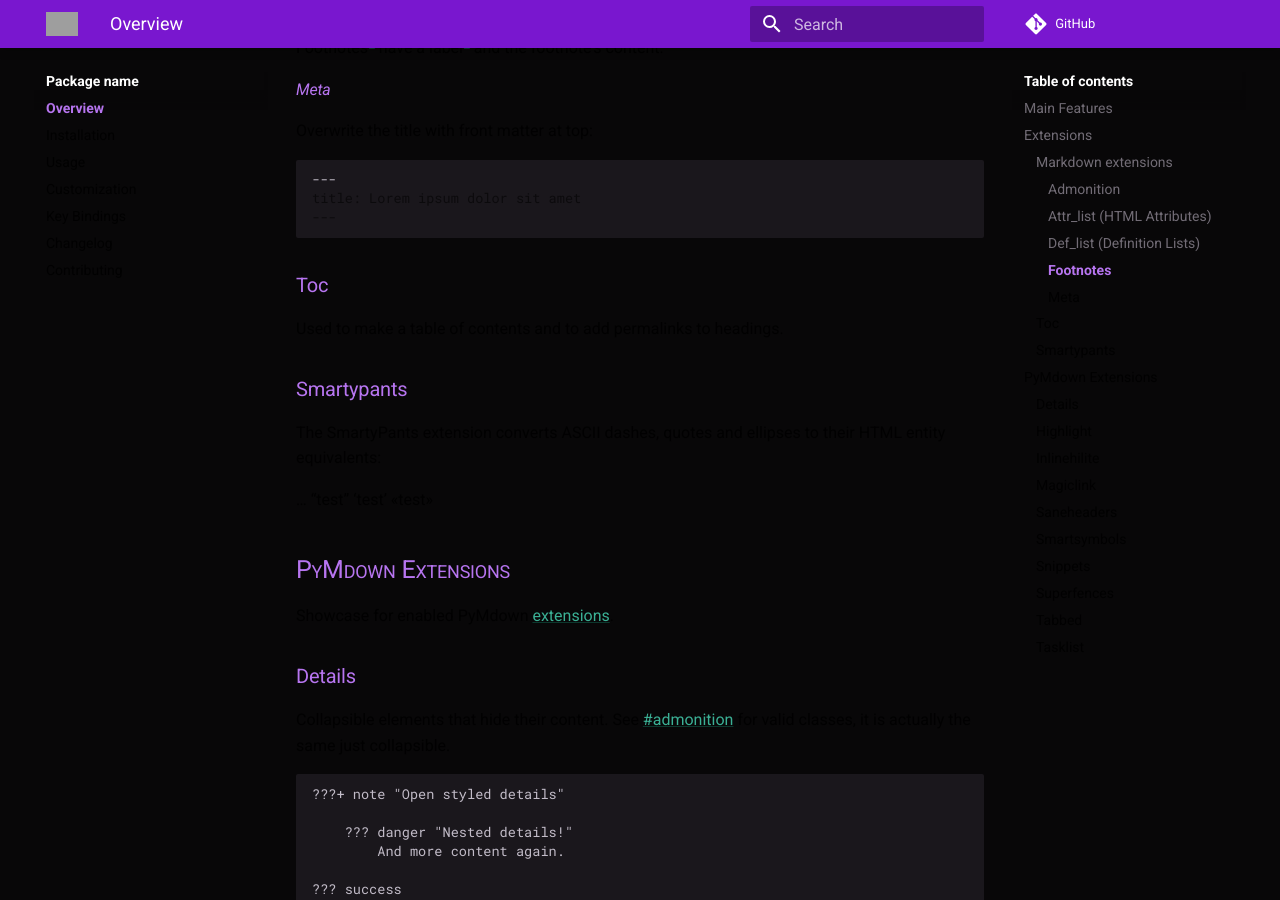
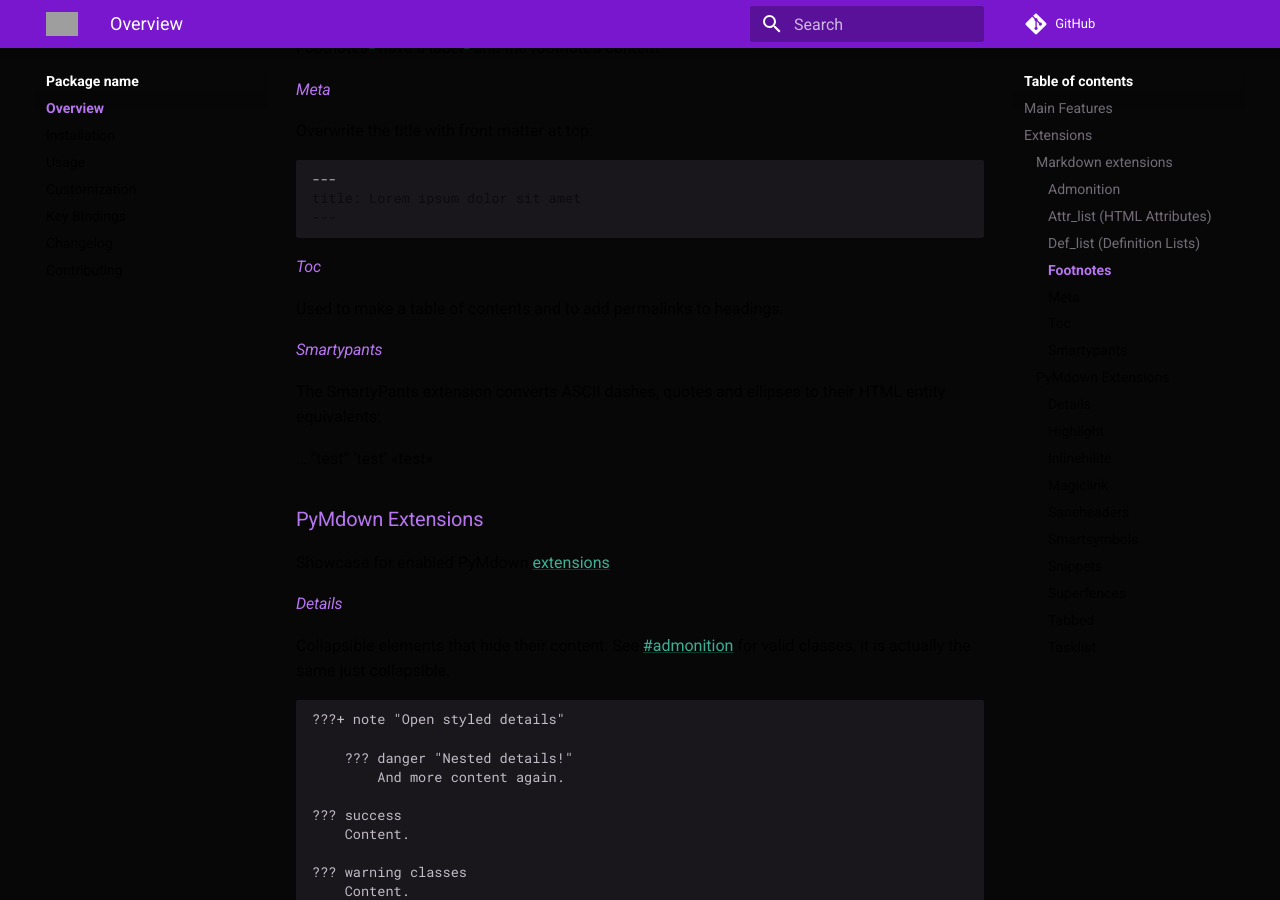
Before and after one commit to hubisan/emacs-template-package, an MkDocs documentation site: the page built from docs/index.md, in a window 1280 px wide and 900 px high, scrolled down 1458 px. Built offline with MkDocs 1.6.1 and Material for MkDocs 9.7.7, drawn with Linux system fonts in a browser that asks for light colours; comment, search, counter and statistics services are not loaded; grey boxes are pictures that could not be loaded.

Commit message:
fixed heading levels

````diff
--- a/docs/index.md
+++ b/docs/index.md
@@ -81,11 +81,11 @@ title: Lorem ipsum dolor sit amet
 ---
 ```
 
-### Toc
+#### Toc
 
 Used to make a table of contents and to add permalinks to headings.
 
-### Smartypants
+#### Smartypants
 
 The SmartyPants extension converts ASCII dashes, quotes and ellipses to their
 HTML entity equivalents:
@@ -95,11 +95,11 @@ HTML entity equivalents:
 'test'
 <<test>>
 
-## PyMdown Extensions
+### PyMdown Extensions
 
 Showcase for enabled PyMdown [extensions](https://facelessuser.github.io/pymdown-extensions/).
 
-### Details
+#### Details
 
 Collapsible elements that hide their content. See [#admonition](#admonition) for
 valid classes, it is actually the same just collapsible.
@@ -128,11 +128,11 @@ valid classes, it is actually the same just collapsible.
 ??? warning classes
     Content.
 
-### Highlight
+#### Highlight
 
 Highlight is an extension that adds support for code highlighting.
 
-### Inlinehilite
+#### Inlinehilite
 
 ``` markdown
 Here is some code `#!py3 import pymdownx; pymdownx.__version__`.
@@ -142,7 +142,7 @@ The mock shebang will be treated like text here: `#!js var test = 0;`.
 Here is some code `#!py3 import pymdownx; pymdownx.__version__`.
 The mock shebang will be treated like text here: `#!js var test = 0;`.
 
-### Magiclink
+#### Magiclink
 
 Makes it easy to set links and converts them:
 
@@ -174,24 +174,24 @@ gitlab:pycqa/flake8!213
 @facelessuser
 @twitter:twitter
 
-### Saneheaders
+#### Saneheaders
 
 Used to make headers without a space not be headers:
 
 ##test
 
-### Smartsymbols
+#### Smartsymbols
 
 SmartSymbols adds syntax for creating special characters such as trademarks,
 arrows, fractions, etc.
 
 --> 1/4 (c)
 
-### Snippets
+#### Snippets
 
 Lets you include other files.
 
-### Superfences
+#### Superfences
 
 Allowing the nesting of fences under blockquotes, lists, or other block elements
 (see Limitations for more info). Ability to specify custom fences to provide
@@ -208,7 +208,8 @@ by default).
 ```{.python .extra-class linenums="1"}
 import hello_world
 ```
-### Tabbed
+
+#### Tabbed
 
 ``` markdown
 === "Tab 1"
@@ -237,7 +238,7 @@ import hello_world
     - list item a
     - list item b
 
-### Tasklist
+#### Tasklist
 
 ``` markdown
 - [X] item 1
````
Also changed, not shown: docs/.markdown-preview.html (deleted, +0 -41 lines).
